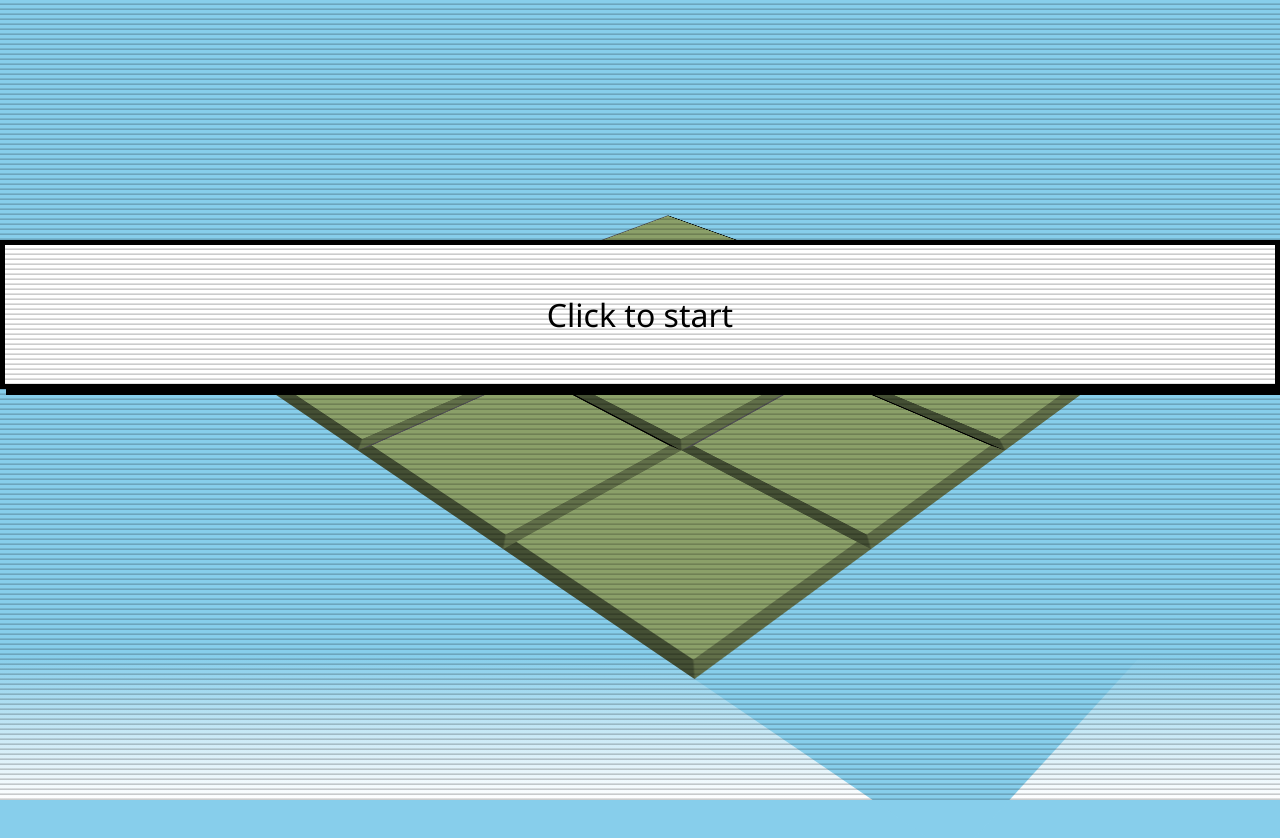
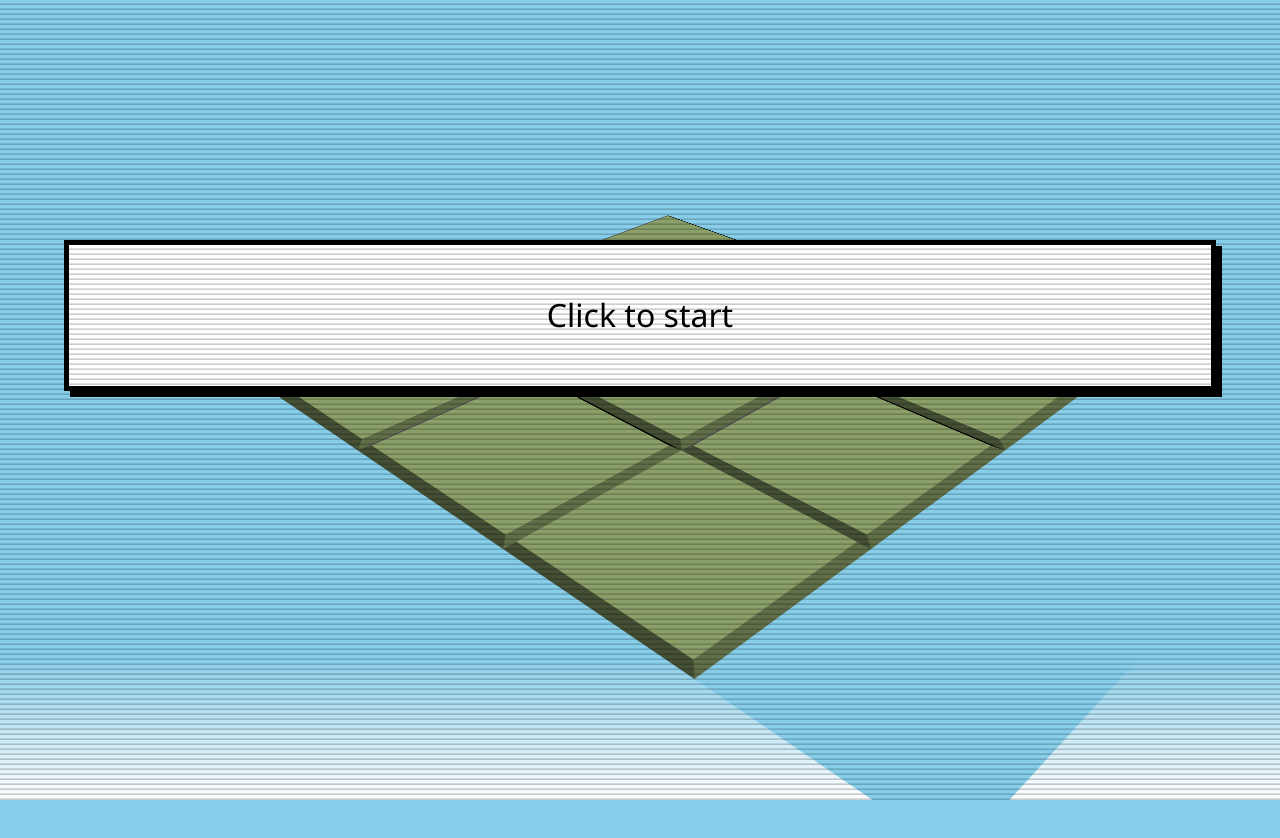
Before and after one commit to chinchang/js13kgames-2019, a plain HTML site: page index.html in a window 1280 px wide. Both pictures are taken after a click on the button "Easy". Drawn offline with Linux system fonts and the light colour scheme.

Commit message:
message animation

```diff
--- a/index.html
+++ b/index.html
@@ -19,6 +19,7 @@
       body {
         font-family: "Segoe UI", Tahoma, Geneva, Verdana, sans-serif;
         font-size: 200%;
+        line-height: 1.4;
         overflow: hidden;
         margin: 0;
         min-height: 100vh;
@@ -172,15 +173,39 @@
       details[open] {
         transform: translateY(-140px);
       }
+      /* MESSAGE */
       .message {
         position: fixed;
         top: 30vh;
-        left: 0;
-        right: 0;
-        padding: 3rem;
+        left: 50%;
+        width: 3px;
+        height: 10px;
+        transform: translateX(-50%);
+        overflow: hidden;
         background: white;
+        transition: 0.4s cubic-bezier(0.99, -0.1, 0.71, 1.68);
+      }
+      .message__text {
+        overflow: hidden;
+        max-height: 0;
+      }
+      .message-anim-1 .message {
+        width: 90vw;
+      }
+      .message-anim-2 .message {
+        transition: 0.3s ease;
+        width: 90vw;
+        transform: translateX(-50%) scale(1);
+
         border: 5px solid black;
         box-shadow: 6px 6px;
+      }
+      .message-anim-2 .message__text {
+        max-height: 300px;
+      }
+      .message-anim-2 .message {
+        padding: 3rem;
+        height: auto;
       }
     </style>
   </head>
@@ -255,7 +280,7 @@
     </div>
     <div class="screen" data-screen="game">
       <div id="tileContainer" class="container"></div>
-      <div id="messageEl" class="message">Click to start</div>
+      <!-- <div id="messageEl" class="message">Click to start</div> -->
     </div>
 
     <div class="overlay"></div>
@@ -404,8 +429,26 @@
         return true;
       }
 
+      function showMessage(msg) {
+        const el = document.createElement("div");
+        el.className = "message";
+        document.body.append(el);
+        el.innerHTML = `<div class="message__text">${msg}</div>`;
+
+        setTimeout(() => {
+          document.body.classList.add("message-anim-1");
+        }, 10);
+        setTimeout(() => {
+          document.body.classList.add("message-anim-2");
+          // el.style.height =
+          //   parseInt(window.getComputedStyle(el).lineHeight, 10) +
+          //   2 * parseInt(window.getComputedStyle(el).padding, 10) +
+          //   2 * parseInt(window.getComputedStyle(el).borderWidth, 10) +
+          //   "px";
+        }, 450);
+      }
       function hideMessage() {
-        window.messageEl.style.display = "none";
+        document.querySelector(".message").remove();
       }
 
       function setupGame(e, level) {
@@ -414,13 +457,13 @@
         }
         gen(level);
         changeScreen("game");
+        showMessage("Click to start");
         e.stopPropagation();
       }
 
       function startGame() {
         hideMessage();
         document.body.classList.add("bomb-place-anim-1");
-        setTimeout(() => {}, 1000);
         setTimeout(() => {
           // document.body.classList.remove("bomb-place-anim-1");
           document.body.classList.add("bomb-place-anim-2");
```
